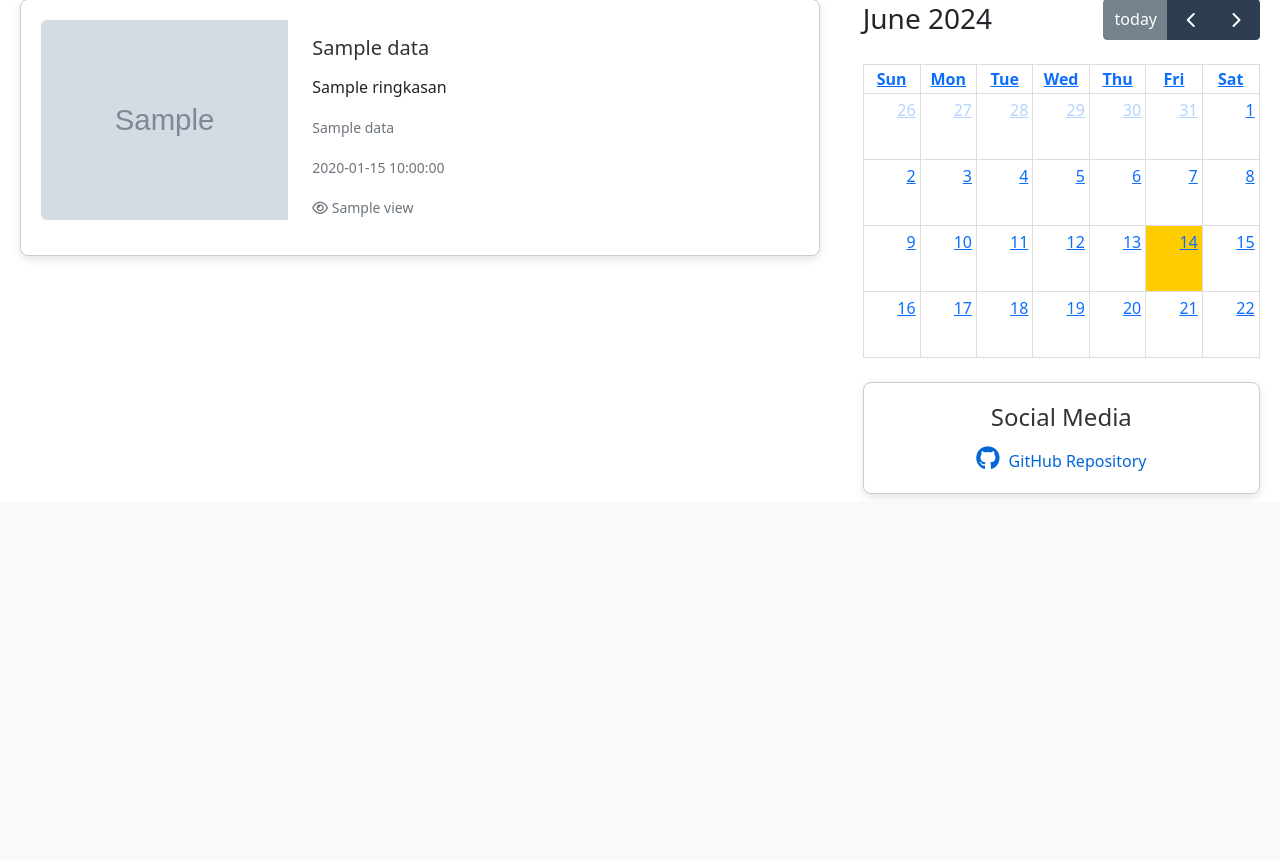
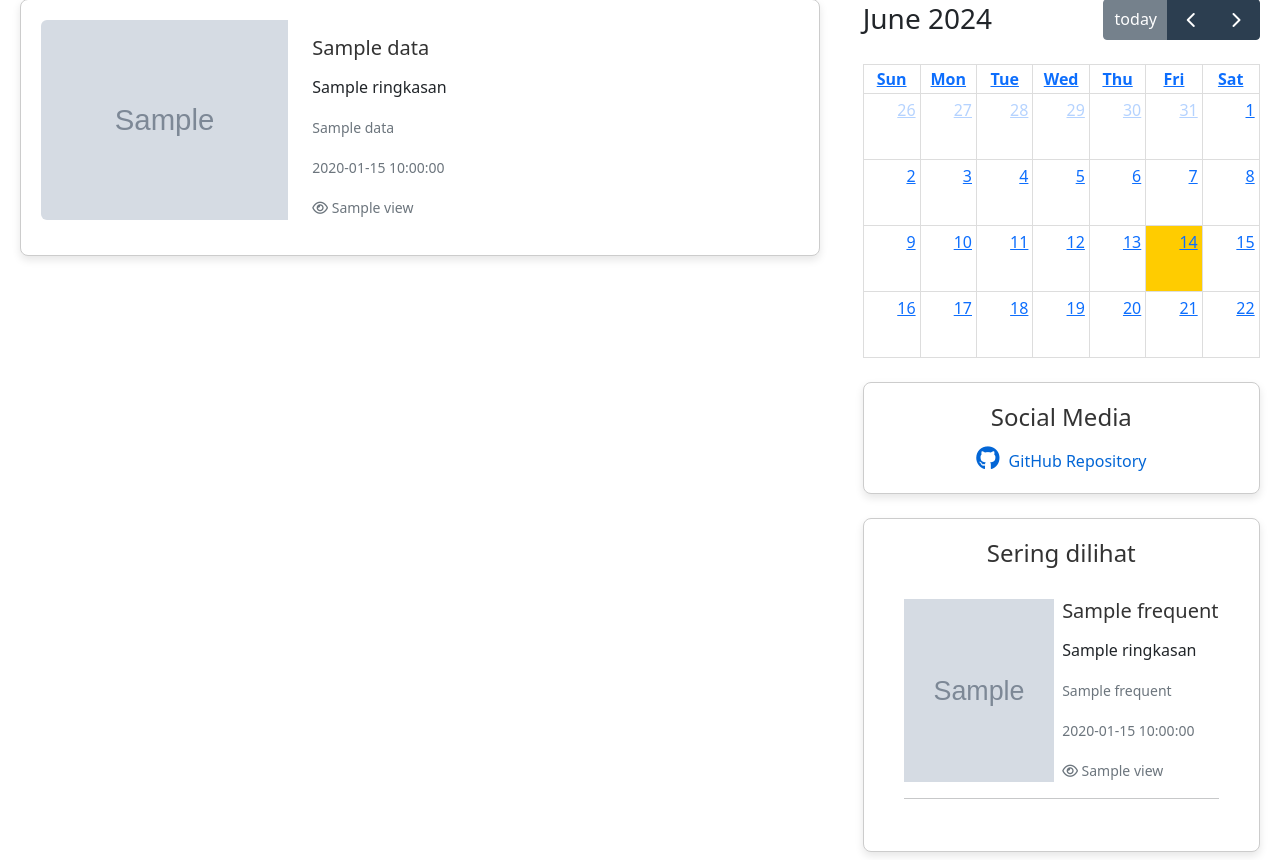
Before and after one commit to renld22/kelompok3_berita, a CodeIgniter 4 app: template app/Views/blog/berita.php in a window 1280 px wide. Shown: the part 489-1349 px from the top of the page. Before the commit the page ends 985 px from the top, so only its background shows below. Run offline with PHP 8.4 and a stand-in for CodeIgniter, Linux system fonts and the light colour scheme; the template is opened without the code that fills it: most values are stand-ins (such as "Sample title", 1, 10 or a date in 2020); grey boxes marked "Sample" are stand-in pictures; data that the repository does not hold is empty; some libraries are stand-ins or nearby versions.

Commit message:
tambah top view

```diff
--- a/app/Views/blog/berita.php
+++ b/app/Views/blog/berita.php
@@ -12,6 +12,11 @@
         /* Mengambil warna teks dari induknya */
         text-decoration: none;
         /* Menghapus garis bawah */
+    }
+
+    .card-berita:hover {
+        transform: scale(1.05);
+        /* Memperbesar card saat hover */
     }
 
     .card {
@@ -73,7 +78,7 @@
             <div class="row p-2">
                 <div class="col-lg-8">
                     <?php foreach ($data as $index => $artikel) : ?>
-                        <div class="card mb-3 mt-4" style="max-width: 800px;">
+                        <div class="card card-berita mb-3 mt-4" style="max-width: 800px;">
                             <div class="row g-2">
                                 <div class="col-md-4 mr-2">
                                     <img src="<?= base_url("/gambar/") . $artikel['gambar'] ?>" class="img-fluid rounded-start" style="height: 200px; object-fit: cover;" alt="...">
@@ -99,6 +104,26 @@
                         <a href="https://github.com/renld22/kelompok3_berita.git" class="github-link">
                             <i class="fab fa-github github-icon"></i> GitHub Repository
                         </a>
+                    </div>
+                    <div class="card align-items-center mt-4">
+                        <h4 class="card-title">Sering dilihat</h4>
+
+                        <div class="card-body">
+                            <?php foreach ($frequent as $artikel) : ?>
+                                <div class=" d-flex flex-row justify-content-start w-100">
+                                    <img src="<?= base_url("/gambar/") . $artikel['gambar'] ?>" class="img-fluid me-2" style="width: 150px; max-height:200px; object-fit: cover;" alt="...">
+                                    <div class="d-flex flex-column">
+                                        <h5 class="card-title"><a href="<?= url_to('Berita::detail', $artikel['id_artikel']); ?>"><?= $artikel['judul'] ?></a></h5>
+                                        <p class="card-text"><?= $artikel['ringkasan'] ?></p>
+                                        <p class="card-text"><small class="text-muted"><?= $artikel['name'] ?></small></p>
+                                        <p class="card-text"><small class="text-muted"><?= $artikel['tanggal'] ?></small></p>
+                                        <p class="card-text"><small class="text-muted"><i class="fa-regular fa-eye"></i> <?= $artikel['view'] ?></small></p>
+                                    </div>
+                                </div>
+                                <hr>
+                            <?php endforeach ?>
+                        </div>
+
                     </div>
                 </div>
             </div>
```
Also changed, not shown: public/gambar/1718374792_bd6c6b2f24eba4bb7e2e.jpg (added).
